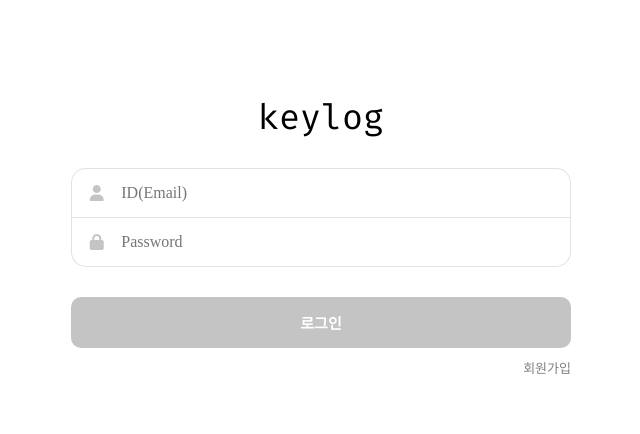
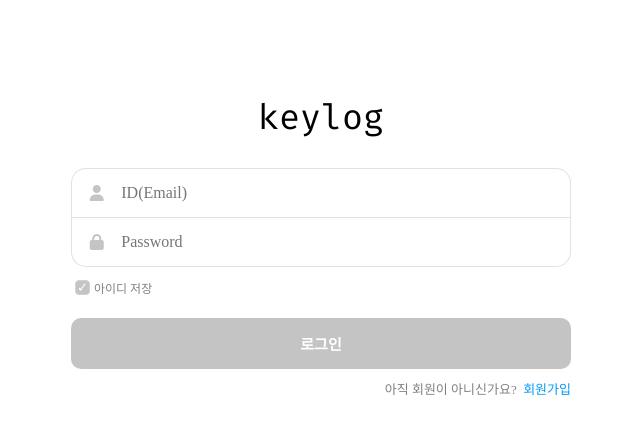
Before and after one commit to alkalisummer/nextjs-keylog, a Next.js app: page /login in a window 1280 px wide. Shown: the top 434 px of the page, without its empty margins (319-959 px from the left). Built offline with nearby package versions, Linux system fonts and the light colour scheme; no server answers; a web font is replaced by a local one.

Commit message:
아이디 저장기능 추가(체크시 쿠키에 저장하여 세팅)

```diff
--- a/package.json
+++ b/package.json
@@ -44,6 +44,7 @@
     "openai": "^4.1.0",
     "querystring": "^0.2.1",
     "react": "18.2.0",
+    "react-cookie": "^6.1.0",
     "react-dom": "18.2.0",
     "react-intersection-observer": "^9.5.2",
     "react-tooltip": "^5.20.0",
--- a/pages/login.tsx
+++ b/pages/login.tsx
@@ -1,14 +1,23 @@
-import React, { useEffect, useState } from 'react';
+import React, { useState, useEffect } from 'react';
 import loginStyle from '../styles/Login.module.css';
-import { useSession, signIn } from 'next-auth/react';
+import { signIn } from 'next-auth/react';
 import { useRouter } from 'next/router';
+import { useCookies } from 'react-cookie';
 
 const Login = () => {
   const [email, setEmail] = useState('');
   const [password, setPassword] = useState('');
 
+  const [saveId, setSaveId] = useState(true);
+  const [cookies, setCookies] = useCookies(['userId']);
+
   const router = useRouter();
-  const { data: session, status } = useSession();
+
+  useEffect(() => {
+    if (cookies.userId && saveId) {
+      setEmail(cookies.userId);
+    }
+  }, [cookies.userId, saveId]);
 
   const login = async (e: React.FormEvent<HTMLFormElement>) => {
     e.preventDefault();
@@ -25,6 +34,11 @@ const Login = () => {
       password: password,
     }).then((res) => {
       if (!res?.error) {
+        if (saveId) {
+          setCookies('userId', email, { maxAge: 60 * 60 * 24 * 7 }); //아이디 저장 체크시 일주일동안 쿠키에 저장
+        } else {
+          setCookies('userId', '', { maxAge: 0 }); // 쿠키삭제
+        }
         router.replace('/');
       } else {
         document.querySelector('.loginErrMsg')!.innerHTML = '<div class="mt5">아이디 또는 비밀번호를 잘못입력하였습니다.<br/>입력하신 내용을 다시 확인해주세요.</div>';
@@ -66,6 +80,14 @@ const Login = () => {
               setPassword(e.target.value);
             }}></input>
         </div>
+        <label className={loginStyle.login_label}>
+          <input
+            type='checkbox'
+            className={loginStyle.login_checkbox}
+            checked={saveId}
+            onChange={() => setSaveId(!saveId)}></input>
+          아이디 저장
+        </label>
         <div className={`loginErrMsg ${loginStyle.validateErrMsg}`}></div>
         <button
           type='submit'
@@ -73,6 +95,7 @@ const Login = () => {
           로그인
         </button>
         <div className={loginStyle.signup_btn_div}>
+          아직 회원이 아니신가요? &nbsp;
           <span
             className={loginStyle.signup_btn}
             onClick={() => router.push('/signup')}>
--- a/styles/Login.module.css
+++ b/styles/Login.module.css
@@ -78,16 +78,49 @@
 .signup_btn_div {
   display: flex;
   justify-content: flex-end;
+  font-size: 13px;
+  margin-top: 10px;
+  color: gray;
 }
 
 .signup_btn {
-  font-size: 13px;
-  margin-top: 10px;
   cursor: pointer;
-  color: gray;
+  color: #009bf2;
 }
 
 .validateErrMsg {
   font-size: 12px;
   color: red;
 }
+
+.login_label {
+  font-size: 12px;
+  color: gray;
+  display: flex;
+  align-items: center;
+}
+
+.login_checkbox {
+  appearance: none;
+  -webkit-appearance: none;
+  -moz-appearance: none;
+  margin-right: 4px;
+  width: 15px;
+  height: 15px;
+  border: 1px solid hsl(0, 0%, 82%);
+  border-radius: 4px;
+  outline: none;
+  cursor: pointer;
+}
+
+.login_checkbox:checked {
+  background-color: #c4c4c4;
+}
+
+.login_checkbox:checked::after {
+  content: '\2713'; /* 유니코드로 체크 모양 추가 */
+  display: block;
+  text-align: center;
+  line-height: 13px;
+  color: white;
+}
--- a/styles/Navbar.css
+++ b/styles/Navbar.css
@@ -17,10 +17,10 @@
   color: white;
   background-color: black;
   border-radius: 30px;
-  font-size: 15px;
+  font-size: 12px;
   font-weight: 100;
-  padding-top: 10px;
-  padding-bottom: 10px;
-  padding-left: 20px;
-  padding-right: 20px;
+  padding-top: 5px;
+  padding-bottom: 5px;
+  padding-left: 15px;
+  padding-right: 15px;
 }
```
Also changed, not shown: 1 other file (tests, documents, lock files or other folders).
